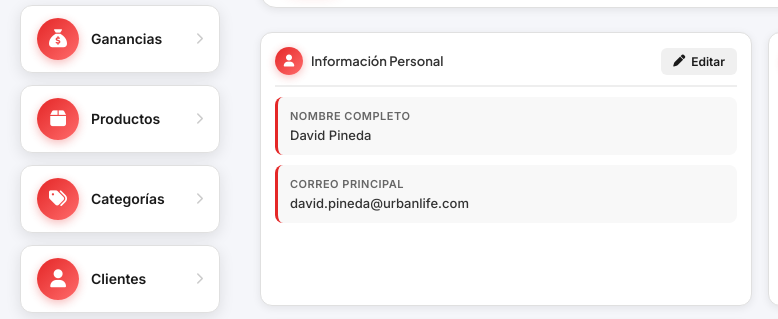
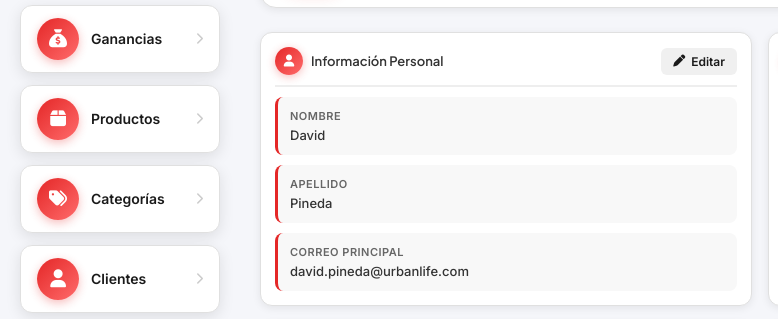
Before and after one commit to DavidPineda02/UrbanLife, a website built with Vite: page view/perfil.html in a window 1280 px wide. Shown: the part 200-519 px from the top of the page, 0-778 px from the left. Built offline with nearby package versions, Linux system fonts and the light colour scheme; some packages are replaced by stand-ins of ours.

Commit message:
Actualizar vistas de autenticación y perfil

```diff
--- a/view/perfil.html
+++ b/view/perfil.html
@@ -152,8 +152,12 @@
                     </div>
                     <div class="perfil__campos">
                         <div class="perfil__campo">
-                            <span class="perfil__campo-etiqueta">Nombre Completo</span>
-                            <span class="perfil__campo-valor">David Pineda</span>
+                            <span class="perfil__campo-etiqueta">Nombre</span>
+                            <span class="perfil__campo-valor">David</span>
+                        </div>
+                        <div class="perfil__campo">
+                            <span class="perfil__campo-etiqueta">Apellido</span>
+                            <span class="perfil__campo-valor">Pineda</span>
                         </div>
                         <div class="perfil__campo">
                             <span class="perfil__campo-etiqueta">Correo Principal</span>
@@ -290,8 +294,12 @@
             </div>
             <form class="modal__formulario">
                 <div class="formulario__grupo">
-                    <label class="formulario__label">Nombre Completo</label>
-                    <input type="text" class="formulario__input" name="nombre" value="David Pineda" title="Nombre Completo" required>
+                    <label class="formulario__label">Nombre</label>
+                    <input type="text" class="formulario__input" name="nombre" value="David" title="Nombre" required>
+                </div>
+                <div class="formulario__grupo">
+                    <label class="formulario__label">Apellido</label>
+                    <input type="text" class="formulario__input" name="apellido" value="Pineda" title="Apellido" required>
                 </div>
                 <div class="formulario__grupo">
                     <label class="formulario__label">Correo Principal</label>
```
Also changed, not shown: view/register.html (+11 -4 lines).
